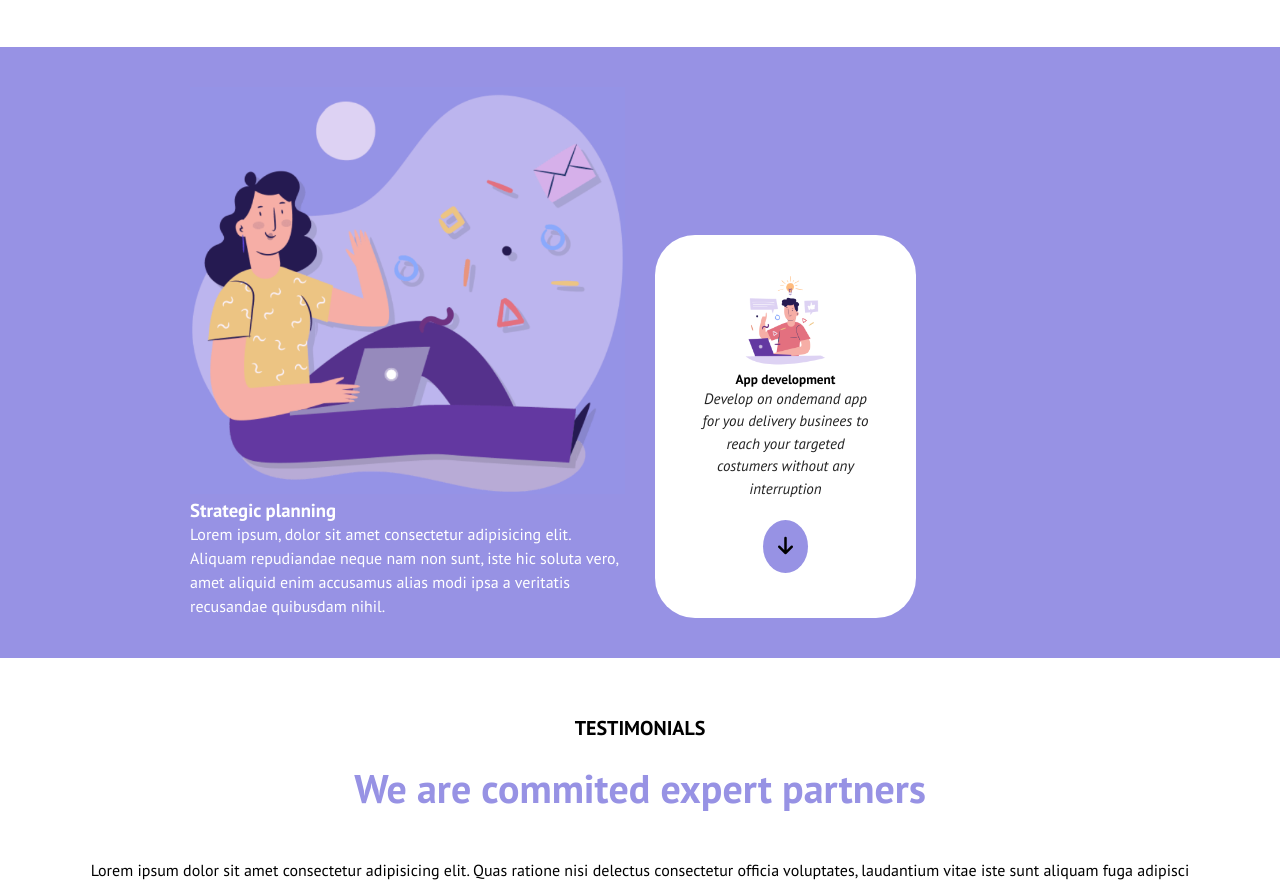
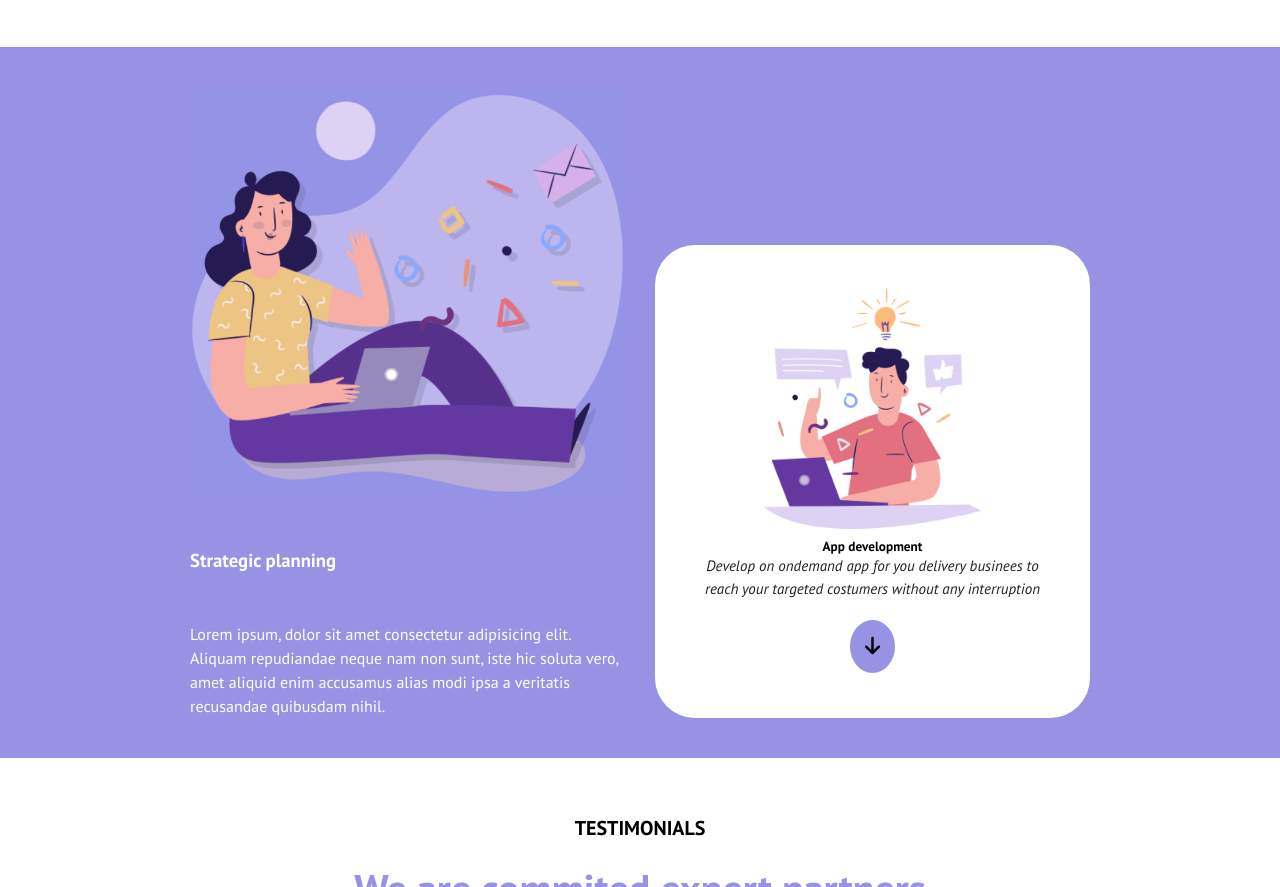
Before and after one commit to Francesco-Rianna/htmlcss-responsive-layout, a plain HTML site: page index.html in a window 1280 px wide. Shown: the part 870-1757 px from the top of the page. Drawn offline with Linux system fonts and the light colour scheme.

Commit message:
fix: modified section-strategic

```diff
--- a/index.html
+++ b/index.html
@@ -118,14 +118,14 @@
         <div class="section-strategic">
             <div class="container-small">
                 <div class="row">
-                    <div class="col">
+                    <div class="col col-woman">
                         <img class="respo" src="./img/planning1.png" alt="">
                         <h3>Strategic planning</h3>
                         <p>Lorem ipsum, dolor sit amet consectetur adipisicing elit. Aliquam repudiandae neque nam non
                             sunt, iste hic soluta vero, amet aliquid enim accusamus alias modi ipsa a veritatis
                             recusandae quibusdam nihil.</p>
                     </div>
-                    <div class="col col-end">
+                    <div class="col">
                         <div class="special-card">
                             <img src="./img/planning2.png" alt="">
                             <h5>App development</h5>
--- a/style.css
+++ b/style.css
@@ -190,6 +190,14 @@ header {
     width: 50%;
 }
 
+.col-woman img {
+    padding-bottom: 50px;
+}
+
+.col-woman h3 {
+    padding-bottom: 50px;
+}
+
 
 
 .section-strategic p {
@@ -206,7 +214,7 @@ header {
     border-radius: 40px;
     padding: 40px;
     text-align: center;
-    width: 60%;
+    width: 100%;
 
 }
 
@@ -224,28 +232,28 @@ header {
     font-size: 20px;
     margin-top: 20px;
     margin-bottom: 5px;
-
-
 }
 
 .section-strategic h3 {
     color: #fff;
 }
 
-
-
 .section-strategic p {
     line-height: 1.5;
 }
 
-
-.section-strategic img {
-    width: 100%;
+.special-card img {
+    max-width: 70%;
 }
 
-.special-card img {
-    width: 50%;
-}
+
+
+
+
+
+
+
+
 
 
 
```
